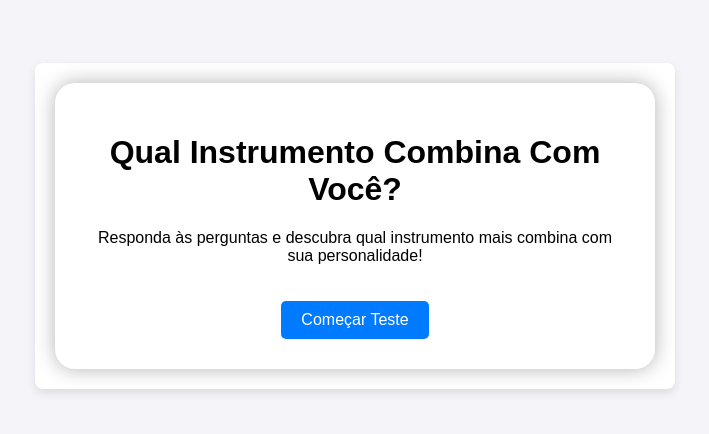
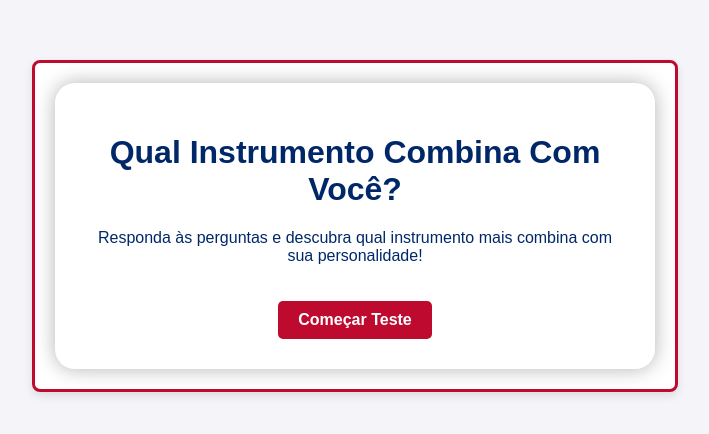
Before and after one commit to EvyDsf/TesteInstrumentos, a plain HTML site: page index.html in a window 1280 px wide. Shown: the part 174-608 px from the top of the page, without its empty margins (285-994 px from the left). Drawn offline with Linux system fonts and the light colour scheme.

Commit message:
Atualizado o CSS com paleta de cores do Capitão América e melhorias visuais

```diff
--- a/style.css
+++ b/style.css
@@ -2,7 +2,8 @@ body {
   font-family: Arial, sans-serif;
   margin: 0;
   padding: 0;
-  background-color: #f4f4f9;
+  background-color: #f4f4f9; /* Fundo claro */
+  color: #002868; /* Azul escuro */
   display: flex;
   align-items: center;
   justify-content: center;
@@ -13,10 +14,11 @@ body {
   max-width: 600px;
   margin: 50px auto;
   padding: 20px;
-  background: #fff;
+  background: #ffffff; /* Branco */
   border-radius: 8px;
   box-shadow: 0 4px 10px rgba(0, 0, 0, 0.1);
   width: 90%;
+  border: 3px solid #bf0a30; /* Vermelho */
 }
 
 .card {
@@ -38,24 +40,35 @@ body {
   display: none;
 }
 
+h1, h2 {
+  color: #002868; /* Azul escuro */
+}
+
 button {
-  background-color: #007bff;
-  color: #fff;
+  background-color: #bf0a30; /* Vermelho */
+  color: #ffffff; /* Branco */
   border: none;
   padding: 10px 20px;
   border-radius: 5px;
   cursor: pointer;
-  font-size: 1rem;
+  font-size: 16px;
+  font-weight: bold;
+  transition: background-color 0.3s ease;
   margin-top: 20px;
 }
 
+button:hover {
+  background-color: #a50e27; /* Vermelho mais escuro */
+}
+
 button:disabled {
-  background-color: #ccc;
+  background-color: #cccccc; /* Cinza claro */
+  cursor: not-allowed;
 }
 
 .progress {
   height: 10px;
-  background: #e0e0e0;
+  background: #e0e0e0; /* Cinza claro */
   border-radius: 5px;
   overflow: hidden;
   margin-bottom: 20px;
@@ -63,7 +76,7 @@ button:disabled {
 
 #progress-bar {
   height: 100%;
-  background: #007bff;
+  background: #002868; /* Azul escuro */
   width: 0;
   transition: width 0.3s;
 }
@@ -79,6 +92,13 @@ img {
   border-radius: 10px;
 }
 
+#result-img {
+  max-width: 100%;
+  border: 3px solid #bf0a30; /* Vermelho */
+  border-radius: 8px;
+  margin: 20px 0;
+}
+
 @keyframes fadeIn {
   from { opacity: 0; transform: translateY(10px); }
   to { opacity: 1; transform: translateY(0); }
```
